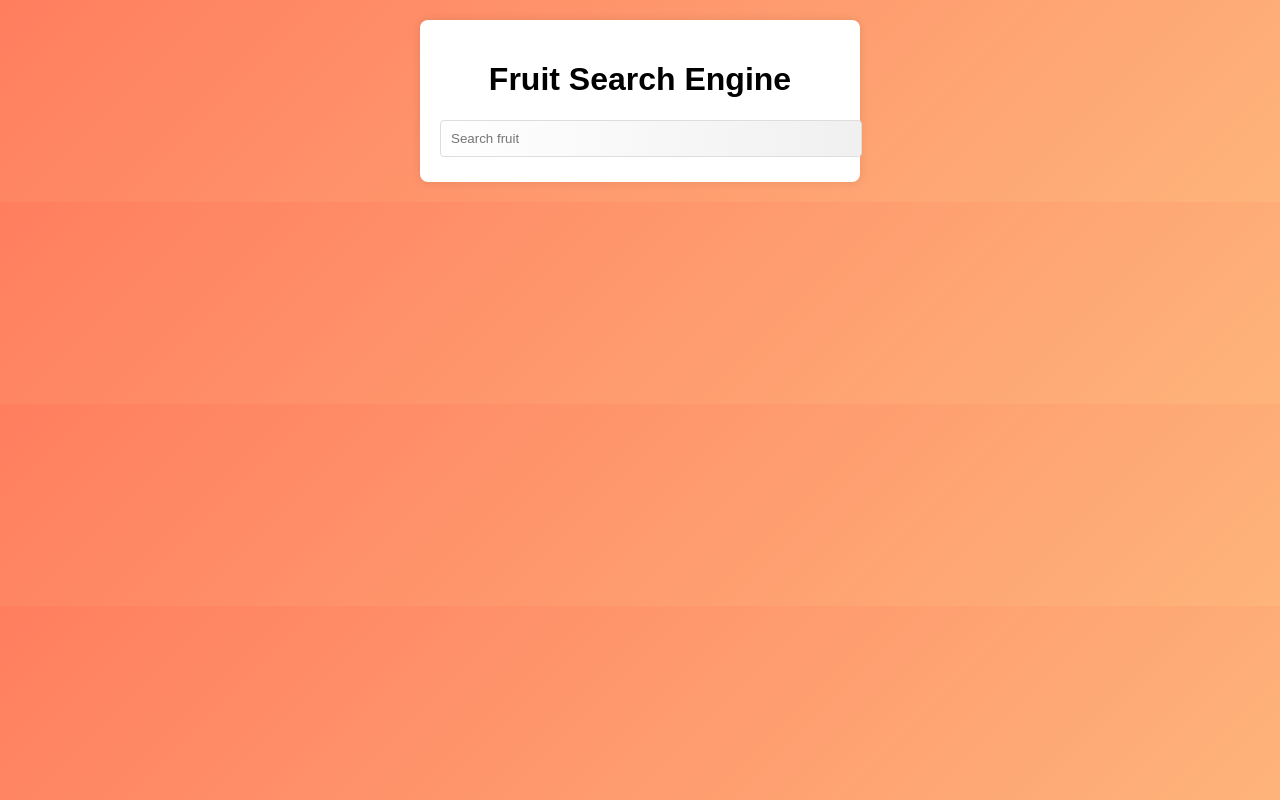
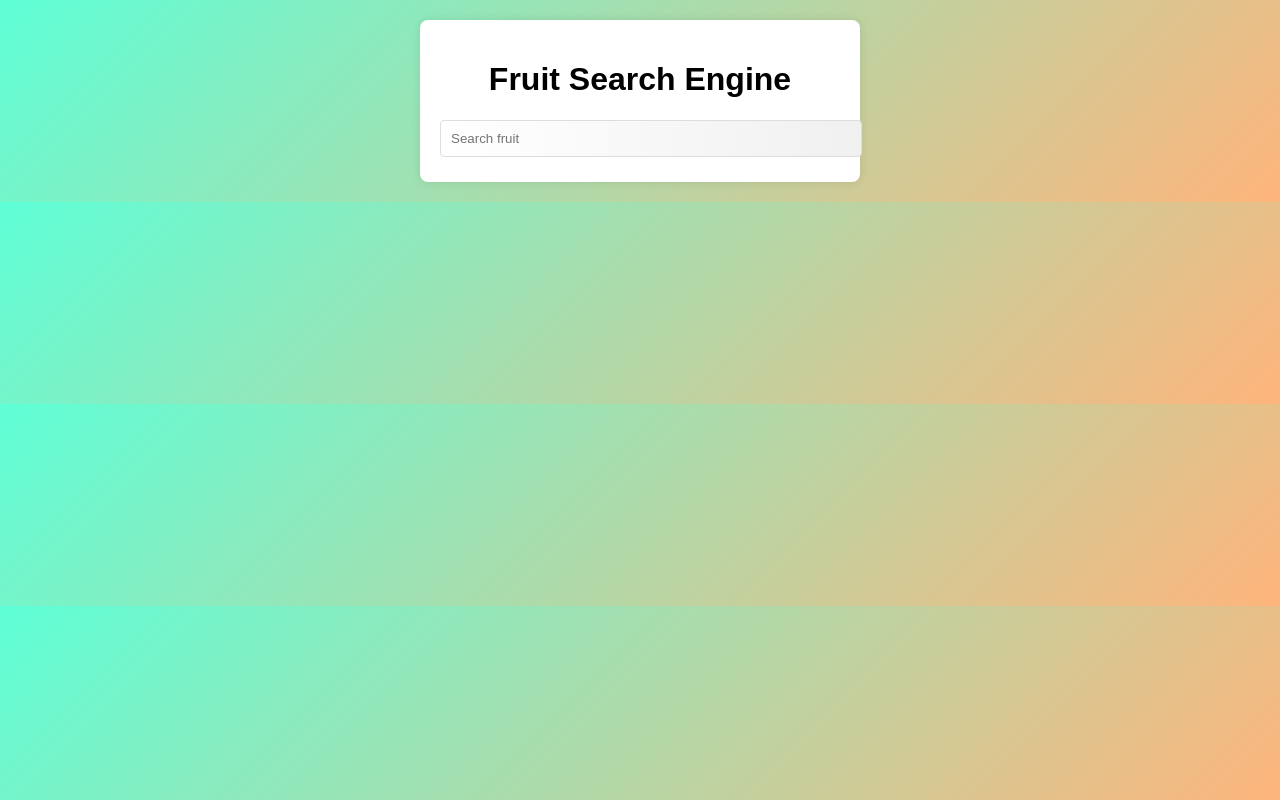
Before and after one commit to mekhiw301/FRUIT-SEARCH, a plain HTML site: page index.html in a window 1280 px wide. Drawn offline with Linux system fonts and the light colour scheme.

Commit message:
Update styles.css

```diff
--- a/styles.css
+++ b/styles.css
@@ -1,6 +1,6 @@
 body {
     font-family: Arial, sans-serif;
-    background: linear-gradient(135deg, #ff7e5f, #feb47b);
+    background: linear-gradient(135deg, #5fffd7, #feb47b);
     margin: 0;
     padding: 20px;
 }
```
